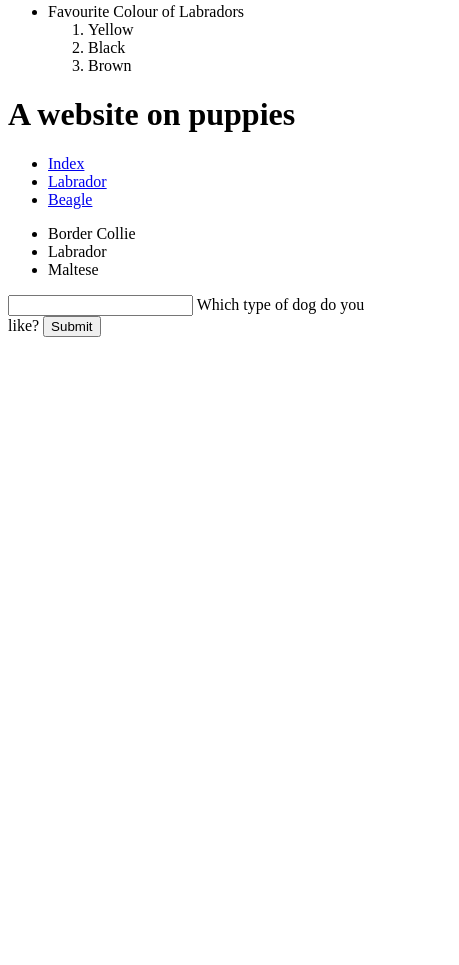
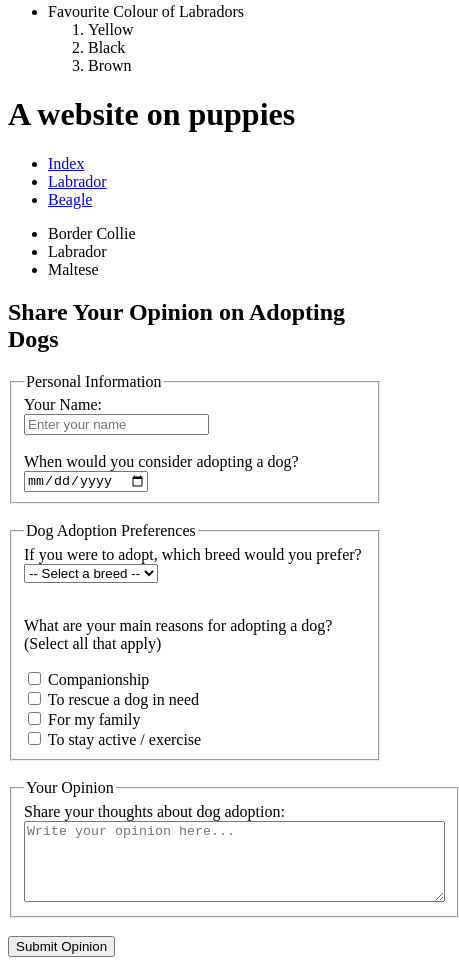
Before and after one commit to ryancrosbyr/programmingBlack25, a plain HTML site: page index.html in a window 390 px wide. Shown: the part 847-1812 px from the top of the page, 459 px wide, since content can reach past the window. Before the commit the page ends 1192 px from the top, so only its background shows below. Drawn offline with Linux system fonts and the light colour scheme.

Commit message:
adding some CSS demos

```diff
--- a/index.html
+++ b/index.html
@@ -3,9 +3,7 @@
 <head>
 
 <title> A webpage on puppies </title>
-<script>
 
-</script>
 </head>
 <body>
     <h1> A website on puppies</h1>
@@ -94,13 +92,70 @@
 </ul>
 
 
-<form action="console.log(dogType.value)" method="get">
+<!-- Dog Adoption Opinion Form -->
+<h2>Share Your Opinion on Adopting Dogs</h2>
 
-    <input type="text" id="dogType">
-    <label for="dogType" > Which type of dog do you like? </label>
+<form action="" method="get">
 
-    <input type="submit" value ="Submit">
+  <!-- Personal Information -->
+  <fieldset>
+    <legend>Personal Information</legend>
+
+    <label for="name">Your Name:</label><br>
+    <input type="text" id="name" name="name" placeholder="Enter your name" required>
+    <br><br>
+
+    <label for="adoptionDate">When would you consider adopting a dog?</label><br>
+    <input type="date" id="adoptionDate" name="adoptionDate">
+  </fieldset>
+
+  <br>
+
+  <!-- Preferences -->
+  <fieldset>
+    <legend>Dog Adoption Preferences</legend>
+
+    <label for="dogBreed">If you were to adopt, which breed would you prefer?</label><br>
+    <select id="dogBreed" name="dogBreed">
+      <option value="">-- Select a breed --</option>
+      <option value="labrador">Labrador</option>
+      <option value="borderCollie">Border Collie</option>
+      <option value="maltese">Maltese</option>
+      <option value="beagle">Beagle</option>
+      <option value="mixed">Mixed Breed</option>
+    </select>
+    <br><br>
+
+    <p>What are your main reasons for adopting a dog? (Select all that apply)</p>
+    <input type="checkbox" id="companionship" name="reasons" value="companionship">
+    <label for="companionship">Companionship</label><br>
+
+    <input type="checkbox" id="rescue" name="reasons" value="rescue">
+    <label for="rescue">To rescue a dog in need</label><br>
+
+    <input type="checkbox" id="family" name="reasons" value="family">
+    <label for="family">For my family</label><br>
+
+    <input type="checkbox" id="exercise" name="reasons" value="exercise">
+    <label for="exercise">To stay active / exercise</label><br>
+  </fieldset>
+
+  <br>
+
+  <!-- Opinions -->
+  <fieldset>
+    <legend>Your Opinion</legend>
+
+    <label for="opinions">Share your thoughts about dog adoption:</label><br>
+    <textarea id="opinions" name="opinions" rows="5" cols="50" placeholder="Write your opinion here..."></textarea>
+  </fieldset>
+
+  <br>
+
+  <input type="submit" value="Submit Opinion">
+
 </form>
+
 
 </body>
 </html>
--- /dev/null
+++ b/styleIWS.css
@@ -0,0 +1,157 @@
+
+    body {
+        background-color: #f9fafb;
+        font-family: "Segoe UI", Tahoma, Geneva, Verdana, sans-serif;
+        color: #333;
+        padding: 20px;
+    }
+
+    h1, h2 {
+        text-align: center;
+        color: #3a3a3a;
+        margin-bottom: 25px;
+    }
+
+    ul[compact], ul, ol, dl {
+        margin-left: 30px;
+        margin-bottom: 15px;
+    }
+
+    a {
+        text-decoration: none;
+        color: #0d6efd;
+    }
+
+    a:hover {
+        text-decoration: underline;
+    }
+
+    /* Paragraphs */
+    p {
+        line-height: 1.6;
+        margin-bottom: 15px;
+    }
+
+    .FaveDogs {
+        font-style: italic;
+        color: #495057;
+    }
+
+    .para {
+        margin-top: 10px;
+    }
+
+    /* FORM STYLING */
+    form {
+        background: #ffffff;
+        padding: 25px;
+        border-radius: 10px;
+        box-shadow: 0 0 12px rgba(0,0,0,0.1);
+        max-width: 750px;
+        margin: 40px auto;
+    }
+
+    fieldset {
+        border: 1px solid #ccc;
+        border-radius: 8px;
+        padding: 20px;
+        margin-bottom: 20px;
+    }
+
+    legend {
+        font-weight: bold;
+        color: #0d6efd;
+    }
+
+    label {
+        font-weight: 500;
+        margin-top: 10px;
+        display: inline-block;
+    }
+
+    input[type="text"],
+    input[type="date"],
+    select,
+    textarea {
+        width: 100%;
+        padding: 10px;
+        margin-top: 5px;
+        border-radius: 6px;
+        border: 1px solid #ccc;
+        font-size: 1rem;
+        box-sizing: border-box;
+    }
+
+    textarea {
+        resize: vertical;
+    }
+
+    input[type="submit"] {
+        background-color: #0d6efd;
+        color: white;
+        border: none;
+        padding: 10px 25px;
+        border-radius: 5px;
+        cursor: pointer;
+        transition: 0.3s ease;
+    }
+
+    input[type="submit"]:hover {
+        background-color: #0b5ed7;
+    }
+
+    /* Image Grid */
+    .image-grid {
+        margin: 40px auto;
+        max-width: 1000px;
+    }
+
+    .image-grid img {
+        width: 100%;
+        height: auto;
+        border-radius: 10px;
+        box-shadow: 0 4px 8px rgba(0,0,0,0.1);
+        transition: transform 0.3s ease;
+    }
+
+    .image-grid img:hover {
+        transform: scale(1.05);
+    }
+
+    /* Footer style */
+    footer {
+        text-align: center;
+        margin-top: 50px;
+        font-size: 0.9rem;
+        color: #777;
+    }
+
+    /* Navigation bar */
+nav {
+    background-color: #0d6efd;  /* blue background */
+    padding: 10px 0;
+}
+
+nav ul {
+    list-style-type: none;
+    margin: 0;
+    padding: 0;
+    text-align: center;
+}
+
+nav ul li {
+    display: inline-block;
+    margin: 0 20px;
+}
+
+nav ul li a {
+    color: white;
+    text-decoration: none;
+    font-weight: 500;
+    font-size: 1.1rem;
+    transition: color 0.3s ease;
+}
+
+nav ul li a:hover {
+    color: #ffdf6c; /* yellowish hover */
+}
```
Also changed, not shown: collumns.html (added, +66 -0 lines), indexwithstyle.html (added, +111 -0 lines), labrador.html (+2 -2 lines).
